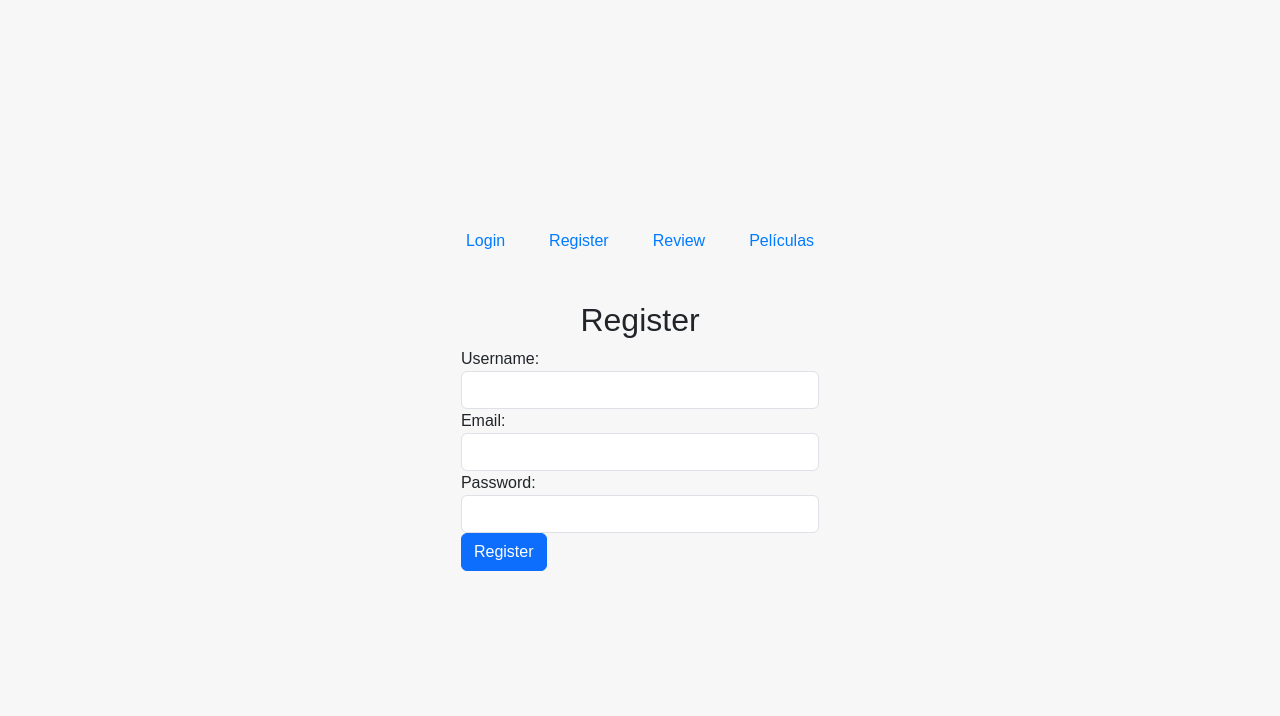
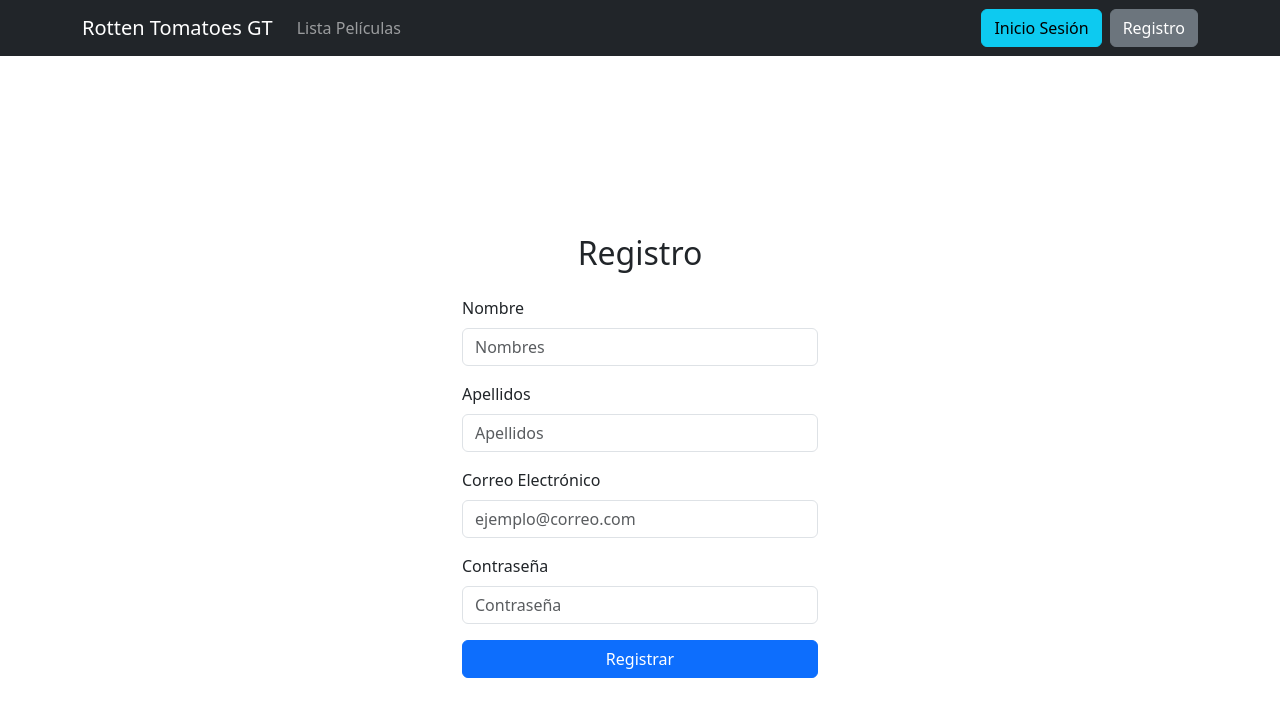
Before and after one commit to JoseGrn/ProyectoIA2024, a React (Create React App) app in the folder Front/rottentomatoesgt/: page /register in a window 1280 px wide. Shown: the top 716 px of the page. Built offline with nearby package versions, Linux system fonts and the light colour scheme.

Commit message:
Implementación conexion a API

```diff
--- a/Front/rottentomatoesgt/src/App.css
+++ /dev/null
@@ -1,48 +0,0 @@
-body {
-    font-family: Arial, sans-serif;
-    background-color: #f7f7f7;
-    display: flex;
-    justify-content: center;
-    align-items: center;
-    height: 100vh;
-    width: 100%;
-    margin: 0;
-  }
-
-  nav {
-    margin-bottom: 20px;
-  }
-
-  nav ul {
-    list-style: none;
-    padding: 0;
-    display: flex;
-    gap: 10px;
-  }
-
-  nav ul li {
-    display: inline;
-  }
-
-  nav a {
-    text-decoration: none;
-    color: #007bff;
-    padding: 8px 16px;
-    border: 1px solid transparent;
-    border-radius: 4px;
-    transition: background-color 0.3s, border-color 0.3s;
-  }
-
-  nav a:hover {
-    background-color: #007bff;
-    color: white;
-    border-color: #007bff;
-  }
-
-  .App {
-    display: flex;
-    justify-content: center;
-    align-items: center;
-    height: 100%;
-    width: 100%;
-  }
--- a/Front/rottentomatoesgt/src/App.js
+++ b/Front/rottentomatoesgt/src/App.js
@@ -1,31 +1,16 @@
-import { BrowserRouter as Router, Route, Routes, Link } from 'react-router-dom';
+import { BrowserRouter as Router, Route, Routes } from 'react-router-dom';
 import 'bootstrap/dist/css/bootstrap.min.css';
 import Login from './components/Login';
 import Register from './components/Register';
 import Review from './components/Review';
 import ListaPeliculas from './components/ListaPeliculas';
-import './App.css';
+import Barra from './components/Barra';
 
 function App() {
   return (
     <Router>
       <div>
-        <nav>
-          <ul>
-            <li>
-              <Link to="/login">Login</Link>
-            </li>
-            <li>
-              <Link to="/register">Register</Link>
-            </li>
-            <li>
-              <Link to="/review">Review</Link>
-            </li>
-            <li>
-              <Link to="/listapeliculas">Películas</Link>
-            </li>
-          </ul>
-        </nav>
+        <Barra />
         <Routes>
           <Route path="/login" element={<Login />} />
           <Route path="/register" element={<Register />} />
--- /dev/null
+++ b/Front/rottentomatoesgt/src/components/Barra.jsx
@@ -0,0 +1,22 @@
+import React from 'react'
+import { Navbar, Container, Button, Nav} from 'react-bootstrap';
+
+const Barra = () => {
+    return (
+    <Navbar bg="dark" data-bs-theme="dark">
+      <Container>
+        <Navbar.Brand href="/home">Rotten Tomatoes GT</Navbar.Brand>
+        <Nav className="me-auto">
+            <Nav.Link href="/ListaPeliculas">Lista Películas</Nav.Link>
+        </Nav>
+        <Navbar.Toggle />
+        <Navbar.Collapse className="justify-content-end">
+            <Button variant="info" className='me-2' href='/Login'>Inicio Sesión</Button>
+            <Button variant="secondary" href='/Register'>Registro</Button>
+        </Navbar.Collapse>
+      </Container>
+    </Navbar>
+    )
+}
+
+export default Barra
--- a/Front/rottentomatoesgt/src/components/ListaPeliculas.jsx
+++ b/Front/rottentomatoesgt/src/components/ListaPeliculas.jsx
@@ -1,4 +1,4 @@
-import React from 'react';
+import React, { useEffect, useState } from 'react';
 import Table from 'react-bootstrap/Table';
 import Container from 'react-bootstrap/Container';
 
@@ -16,12 +16,19 @@ const ListItem = ({ data }) => {
 
 // Componente de listado
 const ListaPeliculas = () => {
-  const dataList = [
-    { id: 1, name: 'Cars', duration: 60, year: 2010 },
-    { id: 2, name: 'Los increibles 2', duration: 34, year: 2009 },
-    { id: 3, name: 'Mulan', duration: 23, year: 2008 },
-    { id: 4, name: 'The idea of you', duration: 45, year: 1997 },
-  ];
+  const [movies, setMovies] = useState([]);
+
+  useEffect(() => {
+    fetch('http://127.0.0.1:5000/api/allmovies')
+    .then((response) => response.json)
+    .then((data) => {
+        console.log(data);
+        setMovies(data);
+    })
+    .catch((err) => {
+        console.log("Error API")
+    });
+  }, []);
 
   return (
     <Container className="mt-5">
@@ -36,7 +43,7 @@ const ListaPeliculas = () => {
           </tr>
         </thead>
         <tbody>
-          {dataList.map((item) => (
+          {movies.map((item) => (
             <ListItem key={item.id} data={item} />
           ))}
         </tbody>
--- a/Front/rottentomatoesgt/src/components/Login.jsx
+++ b/Front/rottentomatoesgt/src/components/Login.jsx
@@ -1,44 +1,59 @@
 import React, { useState } from 'react';
+import { Button, Col, Container, Form, Row } from 'react-bootstrap';
 
 const Login = () => {
   const [email, setEmail] = useState('');
-  const [password, setPassword] = useState('');
+  const [passwordW, setPassword] = useState('');
+
+  const handleEmailChange = (e) => {
+    setEmail(e.target.value);
+  };
+
+  const handlePasswordChange = (e) => {
+    setPassword(e.target.value);
+  };
 
   const handleSubmit = (event) => {
     event.preventDefault();
-    console.log('Email:', email);
-    console.log('Password:', password);
+
+      fetch('http://127.0.0.1:5000/api/login', {
+      method: 'POST',
+      headers: {
+        'Content-Type': 'application/json',
+      },
+        body: JSON.stringify({
+          user: email,
+          password: passwordW,
+         }),
+      })
+      .then(response => response.json())
+      .then(data => console.log(data))
+      .catch(error => console.error('Error:', error));
   };
 
   return (
-    <div className="container mt-5">
-      <h2 className="text-center">Login</h2>
-      <form onSubmit={handleSubmit}>
-        <div className="form-group">
-          <label htmlFor="email">Email:</label>
-          <input
-            type="email"
-            id="email"
-            className="form-control"
-            value={email}
-            onChange={(e) => setEmail(e.target.value)}
-            required
-          />
-        </div>
-        <div className="form-group">
-          <label htmlFor="password">Password:</label>
-          <input
-            type="password"
-            id="password"
-            className="form-control"
-            value={password}
-            onChange={(e) => setPassword(e.target.value)}
-            required
-          />
-        </div>
-        <button type="submit" className="btn btn-primary btn-block">Login</button>
-      </form>
-    </div>
+    <Container>
+      <Row className="justify-content-center align-items-center" style={{ height: '100vh' }}>
+        <Col xs={12} md={6} lg={4}>
+          <h2 className="text-center mb-4">Inicio de Sesión</h2>
+          <Form onSubmit={handleSubmit}>
+            <Form.Group controlId="formBasicEmail">
+              <Form.Label>Correo Electrónico</Form.Label>
+              <Form.Control type="email" placeholder="ejemplo@correo.com" value={email} onChange={handleEmailChange} />
+            </Form.Group>
+
+            <Form.Group controlId="formBasicPassword">
+              <Form.Label className='mt-3'>Contraseña</Form.Label>
+              <Form.Control type="password" placeholder="Contraseña" value={passwordW} onChange={handlePasswordChange} />
+            </Form.Group>
+
+            <Button variant="primary" type="submit" className="w-100 mt-3">
+              Ingresar
+            </Button>
+          </Form>
+        </Col>
+      </Row>
+    </Container>
   );
 };
 
--- a/Front/rottentomatoesgt/src/components/Register.jsx
+++ b/Front/rottentomatoesgt/src/components/Register.jsx
@@ -1,58 +1,82 @@
 import React, { useState } from 'react';
+import { Container, Row, Col, Form, Button } from 'react-bootstrap';
 
 const Register = () => {
-  const [username, setUsername] = useState('');
+  const [name, setName] = useState('');
+  const [lastname, setLastName] = useState('');
   const [email, setEmail] = useState('');
   const [password, setPassword] = useState('');
 
-  const handleSubmit = (event) => {
-    event.preventDefault();
-    // Aquí puedes agregar la lógica de registro
-    console.log('Username:', username);
-    console.log('Email:', email);
-    console.log('Password:', password);
+  const handleNameChange = (e) => {
+    setName(e.target.value);
+  };
+
+  const handleLastNameChange = (e) => {
+    setLastName(e.target.value);
+  };
+
+  const handleEmailChange = (e) => {
+    setEmail(e.target.value);
+  };
+
+  const handlePasswordChange = (e) => {
+    setPassword(e.target.value);
+  };
+
+  const handleSubmit = (e) => {
+    e.preventDefault();
+
+    fetch('http://127.0.0.1:5000/api/register', {
+    method: 'POST',
+    headers: {
+      'Content-Type': 'application/json',
+    },
+      body: JSON.stringify({
+        name: name,
+        lastname: lastname,
+        user: email,
+        password: password,
+        level: 3,
+       }),
+    })
+    .then(response => response.json())
+    .then(data => console.log(data))
+    .catch(error => console.error('Error:', error));
   };
 
   return (
-    <div className="container mt-5">
-      <h2 className="text-center">Register</h2>
-      <form onSubmit={handleSubmit}>
-        <div className="form-group">
-          <label htmlFor="username">Username:</label>
-          <input
-            type="text"
-            id="username"
-            className="form-control"
-            value={username}
-            onChange={(e) => setUsername(e.target.value)}
-            required
-          />
-        </div>
-        <div className="form-group">
-          <label htmlFor="email">Email:</label>
-          <input
-            type="email"
-            id="email"
-            className="form-control"
-            value={email}
-            onChange={(e) => setEmail(e.target.value)}
-            required
-          />
-        </div>
-        <div className="form-group">
-          <label htmlFor="password">Password:</label>
-          <input
-            type="password"
-            id="password"
-            className="form-control"
-            value={password}
-            onChange={(e) => setPassword(e.target.value)}
-            required
-          />
-        </div>
-        <button type="submit" className="btn btn-primary btn-block">Register</button>
-      </form>
-    </div>
+    <Container>
+      <Row className="justify-content-center align-items-center" style={{ height: '100vh' }}>
+        <Col xs={12} md={6} lg={4}>
+          <h2 className="text-center mb-4">Registro</h2>
+          <Form onSubmit={handleSubmit}>
+            <Form.Group controlId="formBasicFullName" className='mt-3'>
+              <Form.Label>Nombre</Form.Label>
+              <Form.Control type="text" placeholder="Nombres" value={name} onChange={handleNameChange} />
+            </Form.Group>
+
+            <Form.Group controlId="formBasicFullName" className='mt-3'>
+              <Form.Label>Apellidos</Form.Label>
+              <Form.Control type="text" placeholder="Apellidos" value={lastname} onChange={handleLastNameChange} />
+            </Form.Group>
+
+            <Form.Group controlId="formBasicEmail" className='mt-3'>
+              <Form.Label>Correo Electrónico</Form.Label>
+              <Form.Control type="email" placeholder="ejemplo@correo.com" value={email} onChange={handleEmailChange} />
+            </Form.Group>
+
+            <Form.Group controlId="formBasicPassword" className='mt-3'>
+              <Form.Label>Contraseña</Form.Label>
+              <Form.Control type="password" placeholder="Contraseña" value={password} onChange={handlePasswordChange} />
+            </Form.Group>
+
+            <Button variant="primary" type="submit" className="w-100 mt-3">
+              Registrar
+            </Button>
+          </Form>
+        </Col>
+      </Row>
+    </Container>
   );
 };
 
--- a/Front/rottentomatoesgt/src/components/Review.jsx
+++ b/Front/rottentomatoesgt/src/components/Review.jsx
@@ -1,10 +1,8 @@
 import React, { useState } from 'react';
 import ButtonGroup from 'react-bootstrap/ButtonGroup';
 import Dropdown from 'react-bootstrap/Dropdown';
-import DropdownButton from 'react-bootstrap/DropdownButton';
 import SplitButton from 'react-bootstrap/SplitButton';
 import Form from 'react-bootstrap/Form';
-import Container from 'react-bootstrap/Container';
 import Button from 'react-bootstrap/Button';
 
 const Review = () => {
--- a/Front/rottentomatoesgt/src/index.js
+++ b/Front/rottentomatoesgt/src/index.js
@@ -2,7 +2,6 @@ import React from 'react';
 import 'bootstrap/dist/css/bootstrap.min.css';
 import ReactDOM from 'react-dom/client';
 import App from './App';
-import './App.css';
 
 const root = ReactDOM.createRoot(document.getElementById('root'));
 root.render(
```
